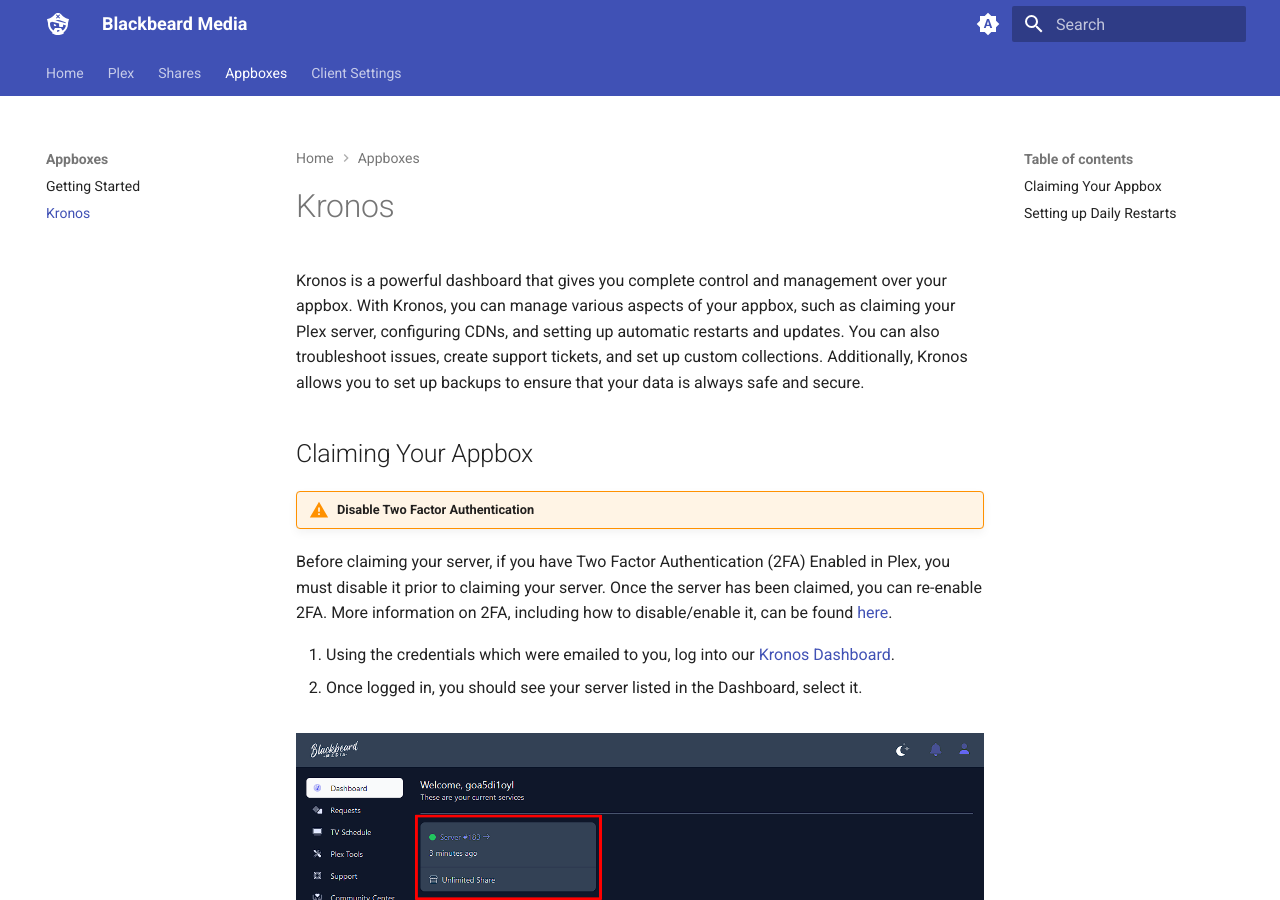
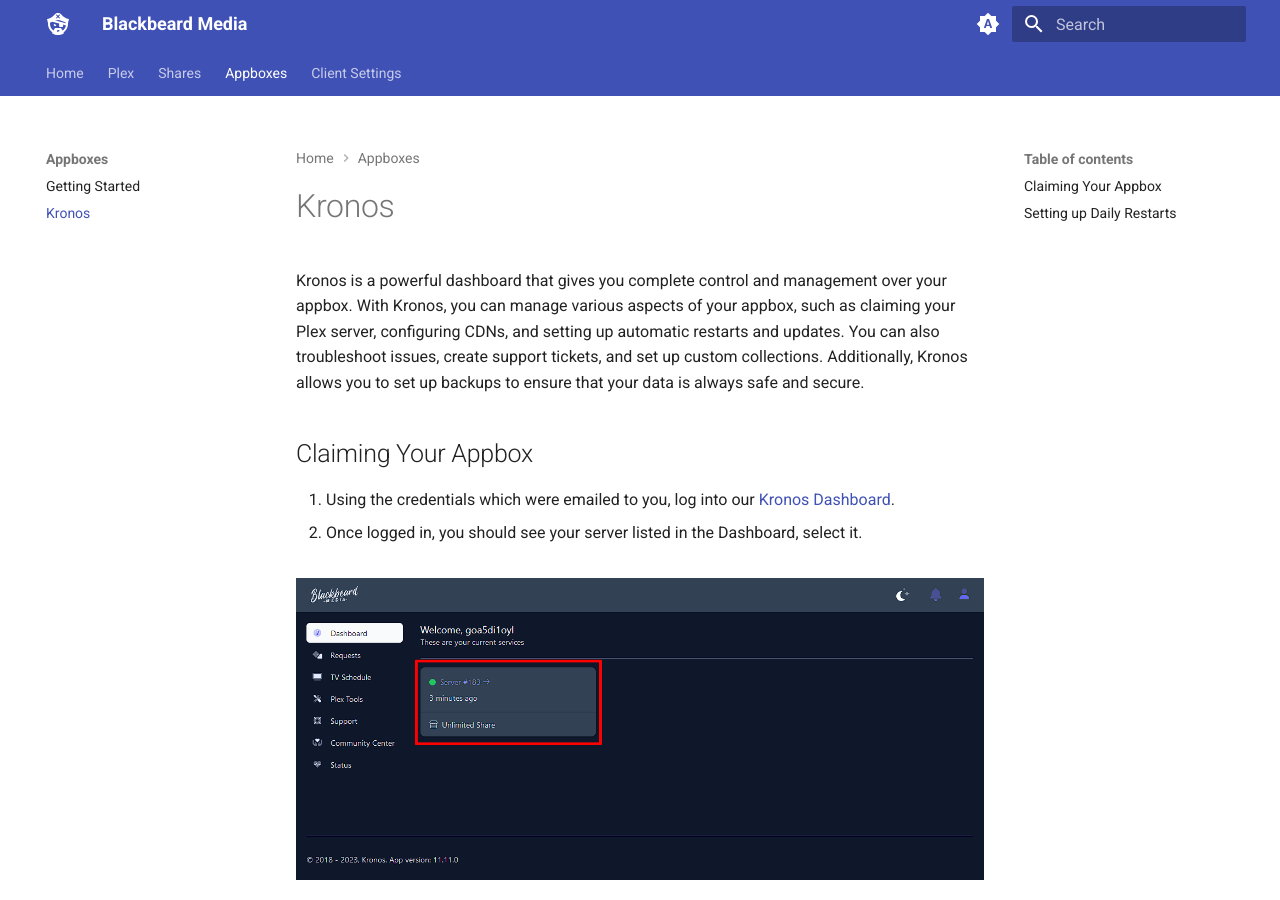
Before and after one commit to neomedia6989/docs-2, an MkDocs documentation site: the page built from docs/appboxes/kronos.md, in a window 1280 px wide and 900 px high. Built offline with MkDocs 1.6.1 and Material for MkDocs 9.7.7, drawn with Linux system fonts in a browser that asks for light colours.

Commit message:
Update kronos.md

```diff
--- a/docs/appboxes/kronos.md
+++ b/docs/appboxes/kronos.md
@@ -3,10 +3,6 @@
 Kronos is a powerful dashboard that gives you complete control and management over your appbox. With Kronos, you can manage various aspects of your appbox, such as claiming your Plex server, configuring CDNs, and setting up automatic restarts and updates. You can also troubleshoot issues, create support tickets, and set up custom collections. Additionally, Kronos allows you to set up backups to ensure that your data is always safe and secure.
 
 ## Claiming Your Appbox
-
-!!! warning "Disable Two Factor Authentication"
-
-  Before claiming your server, if you have Two Factor Authentication (2FA) Enabled in Plex, you must disable it prior to claiming your server. Once the server has been claimed, you can re-enable 2FA. More information on 2FA, including how to disable/enable it, can be found [here](https://support.plex.tv/articles/two-factor-authentication/).
 
 1. Using the credentials which were emailed to you, log into our [Kronos Dashboard](https://kronos.blackbeard.shop).
 2. Once logged in, you should see your server listed in the Dashboard, select it.
```
